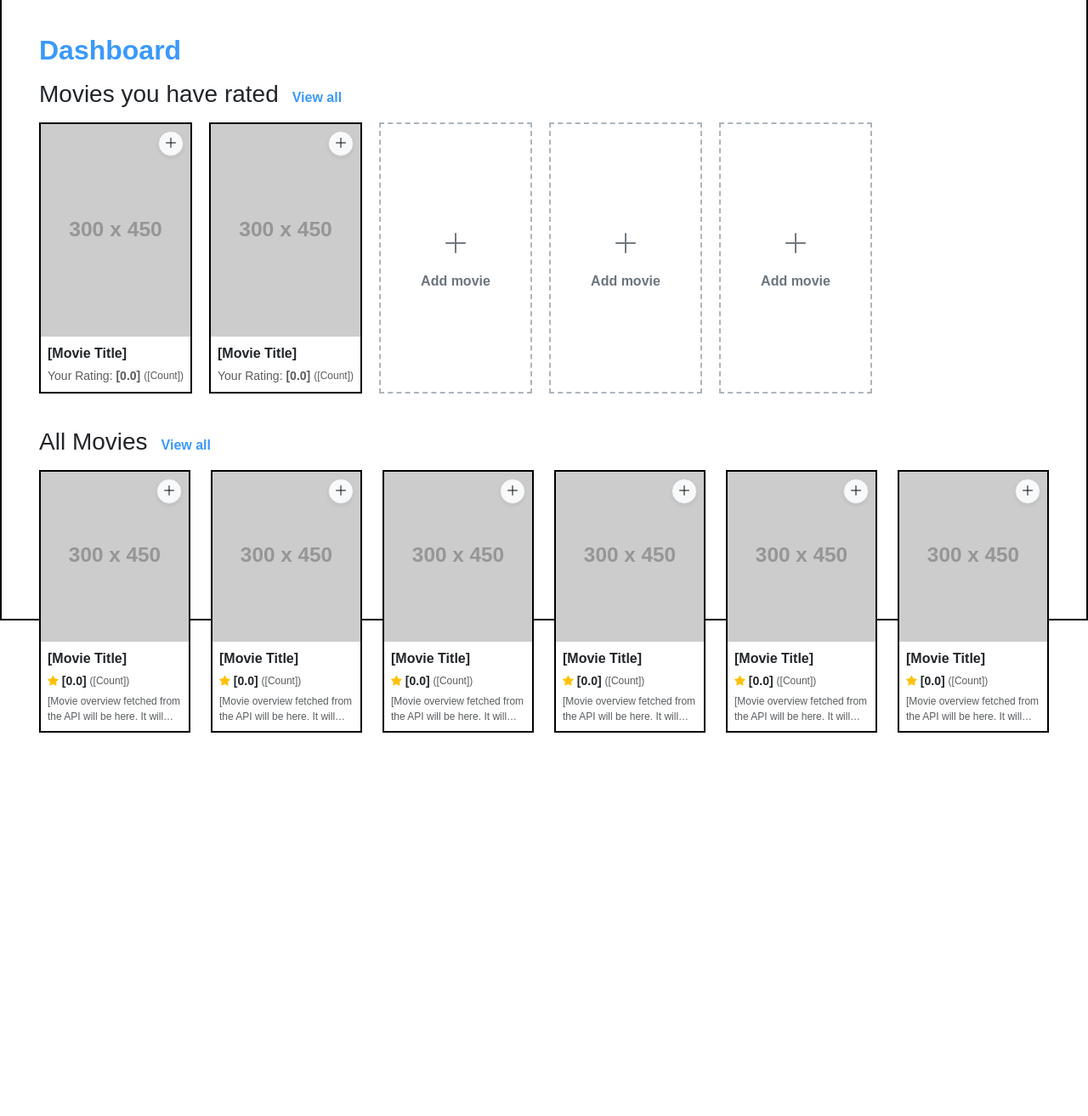
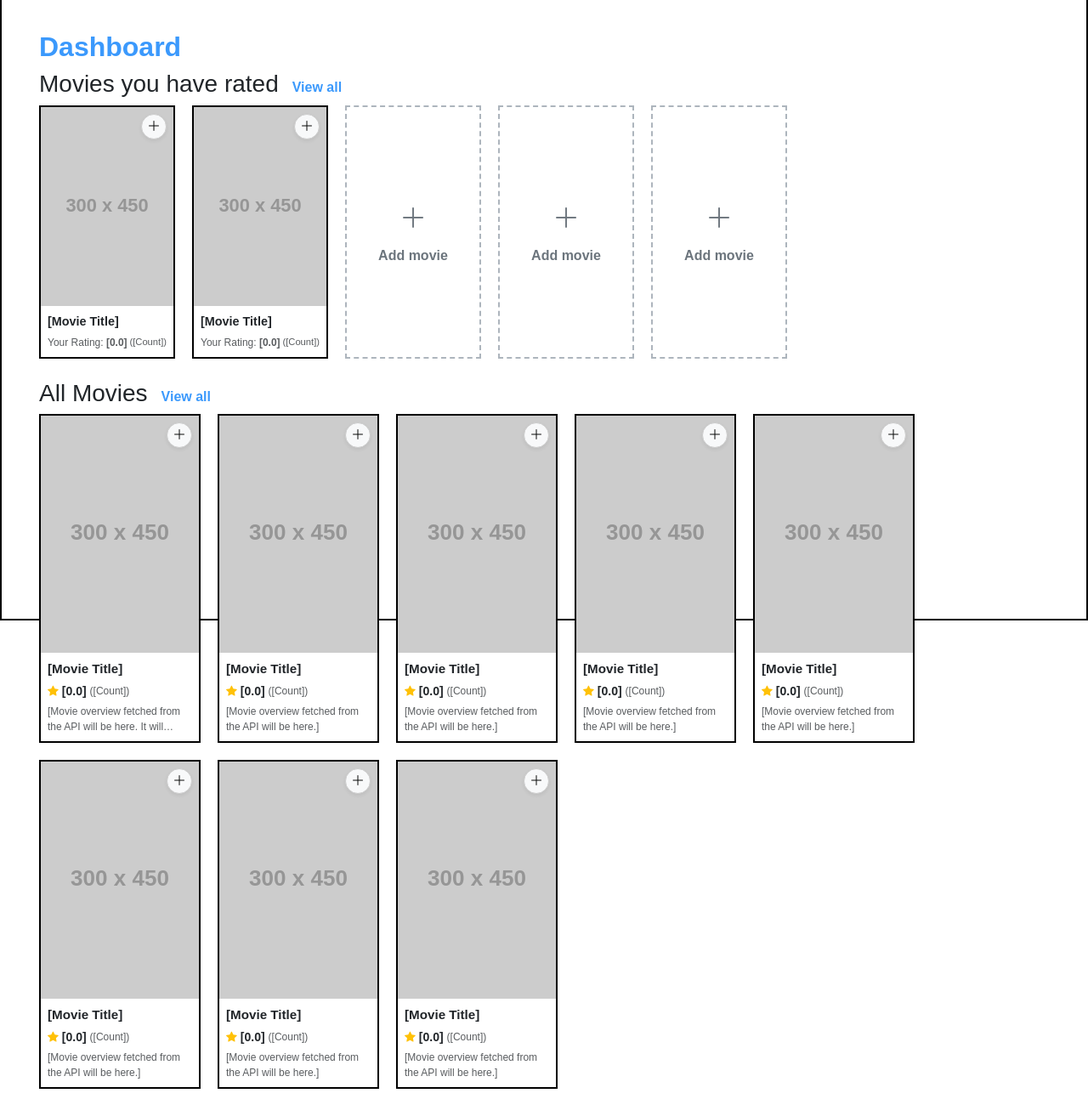
Before and after one commit to LukePalmer1/movie_master, a Django app: template templates/movie_app/dashboard.html in a window 1280 px wide. Shown: the part 70-1383 px from the top of the page at 85% size. Before the commit the page ends 932 px from the top, so only its background shows below. Run offline with Django 3.2, Linux system fonts and the light colour scheme; the template is opened without the code that fills it, so the values that code supplies are empty; grey boxes labelled with a size stand in for pictures from a placeholder-image service; some libraries are stand-ins or nearby versions.

Commit message:
Updated layout and made dimensions correct for API posters

```diff
--- a/templates/movie_app/dashboard.html
+++ b/templates/movie_app/dashboard.html
@@ -1,62 +1,62 @@
 {% extends 'movie_app/base.html' %}
 
 {% block content %}
-<div class="container-fluid mt-2">
-    <div class="mb-3">
+<div class="container-fluid mt-1">
+    <div class="mb-2">
         <h2 class="fw-bold mb-0" style="color: var(--primary-blue);">Dashboard</h2>
     </div>
 
-    <div class="mb-4">
-        <div class="d-flex align-items-baseline mb-3">
+    <div class="mb-3">
+        <div class="d-flex align-items-baseline mb-2">
             <h3 class="mb-0 me-3">Movies you have rated</h3>
             <a href="#" class="text-decoration-none fw-bold" style="color: var(--primary-blue);">View all</a>
         </div>
 
-        <div class="d-flex overflow-auto pb-3" style="gap: 20px; scrollbar-width: thin;">
+        <div class="d-flex overflow-auto pb-2" style="gap: 20px; scrollbar-width: thin;">
 
-            <div class="card rounded-0 flex-shrink-0" style="width: 180px; border: var(--wireframe-border);">
-                <div class="position-relative bg-light" style="height: 250px;">
+            <div class="card rounded-0 flex-shrink-0" style="width: 160px; border: var(--wireframe-border);">
+                <div class="position-relative bg-light" style="aspect-ratio: 2 / 3;">
                     <img src="https://placehold.co/300x450/e9ecef/495057?text=Poster" alt="Movie Poster placeholder" class="w-100 h-100" style="object-fit: cover;">
                     <button class="btn btn-light rounded-circle position-absolute shadow-sm d-flex align-items-center justify-content-center" style="top: 8px; right: 8px; width: 30px; height: 30px; border: 1px solid #ccc; padding: 0;">
                         <i class="bi bi-plus-lg"></i>
                     </button>
                 </div>
                 <div class="card-body p-2">
-                    <p class="mb-0 fw-bold text-truncate">[Movie Title]</p>
+                    <p class="mb-0 fw-bold text-truncate" style="font-size: 0.9rem;">[Movie Title]</p>
                     <div class="d-flex justify-content-between align-items-center mt-1">
-                        <small class="text-muted">Your Rating: <span class="fw-bold">[0.0]</span></small>
-                        <small class="text-muted" style="font-size: 0.75rem;">([Count])</small>
+                        <small class="text-muted" style="font-size: 0.75rem;">Your Rating: <span class="fw-bold">[0.0]</span></small>
+                        <small class="text-muted" style="font-size: 0.7rem;">([Count])</small>
                     </div>
                 </div>
             </div>
 
-            <div class="card rounded-0 flex-shrink-0" style="width: 180px; border: var(--wireframe-border);">
-                <div class="position-relative bg-light" style="height: 250px;">
+            <div class="card rounded-0 flex-shrink-0" style="width: 160px; border: var(--wireframe-border);">
+                <div class="position-relative bg-light" style="aspect-ratio: 2 / 3;">
                     <img src="https://placehold.co/300x450/e9ecef/495057?text=Poster" alt="Movie Poster placeholder" class="w-100 h-100" style="object-fit: cover;">
                     <button class="btn btn-light rounded-circle position-absolute shadow-sm d-flex align-items-center justify-content-center" style="top: 8px; right: 8px; width: 30px; height: 30px; border: 1px solid #ccc; padding: 0;">
                         <i class="bi bi-plus-lg"></i>
                     </button>
                 </div>
                 <div class="card-body p-2">
-                    <p class="mb-0 fw-bold text-truncate">[Movie Title]</p>
+                    <p class="mb-0 fw-bold text-truncate" style="font-size: 0.9rem;">[Movie Title]</p>
                     <div class="d-flex justify-content-between align-items-center mt-1">
-                        <small class="text-muted">Your Rating: <span class="fw-bold">[0.0]</span></small>
-                        <small class="text-muted" style="font-size: 0.75rem;">([Count])</small>
+                        <small class="text-muted" style="font-size: 0.75rem;">Your Rating: <span class="fw-bold">[0.0]</span></small>
+                        <small class="text-muted" style="font-size: 0.7rem;">([Count])</small>
                     </div>
                 </div>
             </div>
 
-            <div class="card rounded-0 flex-shrink-0 d-flex flex-column align-items-center justify-content-center" style="width: 180px; border: 2px dashed #adb5bd; background-color: transparent; cursor: pointer;">
+            <div class="card rounded-0 flex-shrink-0 d-flex flex-column align-items-center justify-content-center" style="width: 160px; border: 2px dashed #adb5bd; background-color: transparent; cursor: pointer;">
                 <i class="bi bi-plus-lg text-secondary mb-2" style="font-size: 2rem;"></i>
                 <span class="text-secondary fw-bold">Add movie</span>
             </div>
 
-            <div class="card rounded-0 flex-shrink-0 d-flex flex-column align-items-center justify-content-center" style="width: 180px; border: 2px dashed #adb5bd; background-color: transparent; cursor: pointer;">
+            <div class="card rounded-0 flex-shrink-0 d-flex flex-column align-items-center justify-content-center" style="width: 160px; border: 2px dashed #adb5bd; background-color: transparent; cursor: pointer;">
                 <i class="bi bi-plus-lg text-secondary mb-2" style="font-size: 2rem;"></i>
                 <span class="text-secondary fw-bold">Add movie</span>
             </div>
 
-            <div class="card rounded-0 flex-shrink-0 d-flex flex-column align-items-center justify-content-center" style="width: 180px; border: 2px dashed #adb5bd; background-color: transparent; cursor: pointer;">
+            <div class="card rounded-0 flex-shrink-0 d-flex flex-column align-items-center justify-content-center" style="width: 160px; border: 2px dashed #adb5bd; background-color: transparent; cursor: pointer;">
                 <i class="bi bi-plus-lg text-secondary mb-2" style="font-size: 2rem;"></i>
                 <span class="text-secondary fw-bold">Add movie</span>
             </div>
@@ -65,23 +65,22 @@
     </div>
 
     <div>
-        <div class="d-flex align-items-baseline mb-3">
+        <div class="d-flex align-items-baseline mb-2">
             <h3 class="mb-0 me-3">All Movies</h3>
             <a href="#" class="text-decoration-none fw-bold" style="color: var(--primary-blue);">View all</a>
         </div>
 
-        <div class="row g-4">
+        <div class="d-flex flex-wrap" style="gap: 20px;">
 
-            <div class="col-6 col-md-4 col-lg-2">
-                <div class="card rounded-0 h-100" style="border: var(--wireframe-border);">
-                    <div class="position-relative bg-light" style="height: 200px;">
+            <div class="card rounded-0" style="width: 190px; border: var(--wireframe-border);">
+                <div class="position-relative bg-light" style="aspect-ratio: 2 / 3;">
                     <img src="https://placehold.co/300x450/e9ecef/495057?text=Poster" alt="Movie Poster placeholder" class="w-100 h-100" style="object-fit: cover;">
                     <button class="btn btn-light rounded-circle position-absolute shadow-sm d-flex align-items-center justify-content-center" style="top: 8px; right: 8px; width: 30px; height: 30px; border: 1px solid #ccc; padding: 0;">
                         <i class="bi bi-plus-lg"></i>
                     </button>
                 </div>
                 <div class="card-body p-2 d-flex flex-column">
-                        <p class="mb-0 fw-bold text-truncate">[Movie Title]</p>
+                    <p class="mb-0 fw-bold text-truncate" style="font-size: 0.95rem;">[Movie Title]</p>
                     <div class="d-flex align-items-center mt-1 mb-1">
                         <i class="bi bi-star-fill text-warning me-1" style="font-size: 0.8rem;"></i>
                         <small class="fw-bold me-1">[0.0]</small>
@@ -92,115 +91,144 @@
                     </p>
                 </div>
             </div>
-            </div>
 
-            <div class="col-6 col-md-4 col-lg-2">
-                <div class="card rounded-0 h-100" style="border: var(--wireframe-border);">
-                    <div class="position-relative bg-light" style="height: 200px;">
+            <div class="card rounded-0" style="width: 190px; border: var(--wireframe-border);">
+                <div class="position-relative bg-light" style="aspect-ratio: 2 / 3;">
                     <img src="https://placehold.co/300x450/e9ecef/495057?text=Poster" alt="Movie Poster placeholder" class="w-100 h-100" style="object-fit: cover;">
                     <button class="btn btn-light rounded-circle position-absolute shadow-sm d-flex align-items-center justify-content-center" style="top: 8px; right: 8px; width: 30px; height: 30px; border: 1px solid #ccc; padding: 0;">
                         <i class="bi bi-plus-lg"></i>
                     </button>
                 </div>
                 <div class="card-body p-2 d-flex flex-column">
-                        <p class="mb-0 fw-bold text-truncate">[Movie Title]</p>
+                    <p class="mb-0 fw-bold text-truncate" style="font-size: 0.95rem;">[Movie Title]</p>
                     <div class="d-flex align-items-center mt-1 mb-1">
                         <i class="bi bi-star-fill text-warning me-1" style="font-size: 0.8rem;"></i>
                         <small class="fw-bold me-1">[0.0]</small>
                         <small class="text-muted" style="font-size: 0.75rem;">([Count])</small>
                     </div>
                     <p class="text-muted mb-0" style="font-size: 0.75rem; display: -webkit-box; -webkit-line-clamp: 2; -webkit-box-orient: vertical; overflow: hidden;">
-                            [Movie overview fetched from the API will be here. It will automatically be two lines to keep cards clean.]
+                        [Movie overview fetched from the API will be here.]
                     </p>
                 </div>
             </div>
-            </div>
 
-            <div class="col-6 col-md-4 col-lg-2">
-                <div class="card rounded-0 h-100" style="border: var(--wireframe-border);">
-                    <div class="position-relative bg-light" style="height: 200px;">
+            <div class="card rounded-0" style="width: 190px; border: var(--wireframe-border);">
+                <div class="position-relative bg-light" style="aspect-ratio: 2 / 3;">
                     <img src="https://placehold.co/300x450/e9ecef/495057?text=Poster" alt="Movie Poster placeholder" class="w-100 h-100" style="object-fit: cover;">
                     <button class="btn btn-light rounded-circle position-absolute shadow-sm d-flex align-items-center justify-content-center" style="top: 8px; right: 8px; width: 30px; height: 30px; border: 1px solid #ccc; padding: 0;">
                         <i class="bi bi-plus-lg"></i>
                     </button>
                 </div>
                 <div class="card-body p-2 d-flex flex-column">
-                        <p class="mb-0 fw-bold text-truncate">[Movie Title]</p>
+                    <p class="mb-0 fw-bold text-truncate" style="font-size: 0.95rem;">[Movie Title]</p>
                     <div class="d-flex align-items-center mt-1 mb-1">
                         <i class="bi bi-star-fill text-warning me-1" style="font-size: 0.8rem;"></i>
                         <small class="fw-bold me-1">[0.0]</small>
                         <small class="text-muted" style="font-size: 0.75rem;">([Count])</small>
                     </div>
                     <p class="text-muted mb-0" style="font-size: 0.75rem; display: -webkit-box; -webkit-line-clamp: 2; -webkit-box-orient: vertical; overflow: hidden;">
-                            [Movie overview fetched from the API will be here. It will automatically be two lines to keep cards clean.]
+                        [Movie overview fetched from the API will be here.]
                     </p>
                 </div>
             </div>
-            </div>
 
-            <div class="col-6 col-md-4 col-lg-2">
-                <div class="card rounded-0 h-100" style="border: var(--wireframe-border);">
-                    <div class="position-relative bg-light" style="height: 200px;">
+            <div class="card rounded-0" style="width: 190px; border: var(--wireframe-border);">
+                <div class="position-relative bg-light" style="aspect-ratio: 2 / 3;">
                     <img src="https://placehold.co/300x450/e9ecef/495057?text=Poster" alt="Movie Poster placeholder" class="w-100 h-100" style="object-fit: cover;">
                     <button class="btn btn-light rounded-circle position-absolute shadow-sm d-flex align-items-center justify-content-center" style="top: 8px; right: 8px; width: 30px; height: 30px; border: 1px solid #ccc; padding: 0;">
                         <i class="bi bi-plus-lg"></i>
                     </button>
                 </div>
                 <div class="card-body p-2 d-flex flex-column">
-                        <p class="mb-0 fw-bold text-truncate">[Movie Title]</p>
+                    <p class="mb-0 fw-bold text-truncate" style="font-size: 0.95rem;">[Movie Title]</p>
                     <div class="d-flex align-items-center mt-1 mb-1">
                         <i class="bi bi-star-fill text-warning me-1" style="font-size: 0.8rem;"></i>
                         <small class="fw-bold me-1">[0.0]</small>
                         <small class="text-muted" style="font-size: 0.75rem;">([Count])</small>
                     </div>
                     <p class="text-muted mb-0" style="font-size: 0.75rem; display: -webkit-box; -webkit-line-clamp: 2; -webkit-box-orient: vertical; overflow: hidden;">
-                            [Movie overview fetched from the API will be here. It will automatically be two lines to keep cards clean.]
+                        [Movie overview fetched from the API will be here.]
                     </p>
                 </div>
             </div>
-            </div>
 
-            <div class="col-6 col-md-4 col-lg-2">
-                <div class="card rounded-0 h-100" style="border: var(--wireframe-border);">
-                    <div class="position-relative bg-light" style="height: 200px;">
+            <div class="card rounded-0" style="width: 190px; border: var(--wireframe-border);">
+                <div class="position-relative bg-light" style="aspect-ratio: 2 / 3;">
                     <img src="https://placehold.co/300x450/e9ecef/495057?text=Poster" alt="Movie Poster placeholder" class="w-100 h-100" style="object-fit: cover;">
                     <button class="btn btn-light rounded-circle position-absolute shadow-sm d-flex align-items-center justify-content-center" style="top: 8px; right: 8px; width: 30px; height: 30px; border: 1px solid #ccc; padding: 0;">
                         <i class="bi bi-plus-lg"></i>
                     </button>
                 </div>
                 <div class="card-body p-2 d-flex flex-column">
-                        <p class="mb-0 fw-bold text-truncate">[Movie Title]</p>
+                    <p class="mb-0 fw-bold text-truncate" style="font-size: 0.95rem;">[Movie Title]</p>
                     <div class="d-flex align-items-center mt-1 mb-1">
                         <i class="bi bi-star-fill text-warning me-1" style="font-size: 0.8rem;"></i>
                         <small class="fw-bold me-1">[0.0]</small>
                         <small class="text-muted" style="font-size: 0.75rem;">([Count])</small>
                     </div>
                     <p class="text-muted mb-0" style="font-size: 0.75rem; display: -webkit-box; -webkit-line-clamp: 2; -webkit-box-orient: vertical; overflow: hidden;">
-                            [Movie overview fetched from the API will be here. It will automatically be two lines to keep cards clean.]
+                        [Movie overview fetched from the API will be here.]
                     </p>
                 </div>
             </div>
-            </div>
 
-            <div class="col-6 col-md-4 col-lg-2">
-                <div class="card rounded-0 h-100" style="border: var(--wireframe-border);">
-                    <div class="position-relative bg-light" style="height: 200px;">
+            <div class="card rounded-0" style="width: 190px; border: var(--wireframe-border);">
+                <div class="position-relative bg-light" style="aspect-ratio: 2 / 3;">
                     <img src="https://placehold.co/300x450/e9ecef/495057?text=Poster" alt="Movie Poster placeholder" class="w-100 h-100" style="object-fit: cover;">
                     <button class="btn btn-light rounded-circle position-absolute shadow-sm d-flex align-items-center justify-content-center" style="top: 8px; right: 8px; width: 30px; height: 30px; border: 1px solid #ccc; padding: 0;">
                         <i class="bi bi-plus-lg"></i>
                     </button>
                 </div>
                 <div class="card-body p-2 d-flex flex-column">
-                        <p class="mb-0 fw-bold text-truncate">[Movie Title]</p>
+                    <p class="mb-0 fw-bold text-truncate" style="font-size: 0.95rem;">[Movie Title]</p>
                     <div class="d-flex align-items-center mt-1 mb-1">
                         <i class="bi bi-star-fill text-warning me-1" style="font-size: 0.8rem;"></i>
                         <small class="fw-bold me-1">[0.0]</small>
                         <small class="text-muted" style="font-size: 0.75rem;">([Count])</small>
                     </div>
                     <p class="text-muted mb-0" style="font-size: 0.75rem; display: -webkit-box; -webkit-line-clamp: 2; -webkit-box-orient: vertical; overflow: hidden;">
-                            [Movie overview fetched from the API will be here. It will automatically be two lines to keep cards clean.]
+                        [Movie overview fetched from the API will be here.]
                     </p>
                 </div>
+            </div>
+
+            <div class="card rounded-0" style="width: 190px; border: var(--wireframe-border);">
+                <div class="position-relative bg-light" style="aspect-ratio: 2 / 3;">
+                    <img src="https://placehold.co/300x450/e9ecef/495057?text=Poster" alt="Movie Poster placeholder" class="w-100 h-100" style="object-fit: cover;">
+                    <button class="btn btn-light rounded-circle position-absolute shadow-sm d-flex align-items-center justify-content-center" style="top: 8px; right: 8px; width: 30px; height: 30px; border: 1px solid #ccc; padding: 0;">
+                        <i class="bi bi-plus-lg"></i>
+                    </button>
+                </div>
+                <div class="card-body p-2 d-flex flex-column">
+                    <p class="mb-0 fw-bold text-truncate" style="font-size: 0.95rem;">[Movie Title]</p>
+                    <div class="d-flex align-items-center mt-1 mb-1">
+                        <i class="bi bi-star-fill text-warning me-1" style="font-size: 0.8rem;"></i>
+                        <small class="fw-bold me-1">[0.0]</small>
+                        <small class="text-muted" style="font-size: 0.75rem;">([Count])</small>
+                    </div>
+                    <p class="text-muted mb-0" style="font-size: 0.75rem; display: -webkit-box; -webkit-line-clamp: 2; -webkit-box-orient: vertical; overflow: hidden;">
+                        [Movie overview fetched from the API will be here.]
+                    </p>
+                </div>
+            </div>
+
+            <div class="card rounded-0" style="width: 190px; border: var(--wireframe-border);">
+                <div class="position-relative bg-light" style="aspect-ratio: 2 / 3;">
+                    <img src="https://placehold.co/300x450/e9ecef/495057?text=Poster" alt="Movie Poster placeholder" class="w-100 h-100" style="object-fit: cover;">
+                    <button class="btn btn-light rounded-circle position-absolute shadow-sm d-flex align-items-center justify-content-center" style="top: 8px; right: 8px; width: 30px; height: 30px; border: 1px solid #ccc; padding: 0;">
+                        <i class="bi bi-plus-lg"></i>
+                    </button>
+                </div>
+                <div class="card-body p-2 d-flex flex-column">
+                    <p class="mb-0 fw-bold text-truncate" style="font-size: 0.95rem;">[Movie Title]</p>
+                    <div class="d-flex align-items-center mt-1 mb-1">
+                        <i class="bi bi-star-fill text-warning me-1" style="font-size: 0.8rem;"></i>
+                        <small class="fw-bold me-1">[0.0]</small>
+                        <small class="text-muted" style="font-size: 0.75rem;">([Count])</small>
+                    </div>
+                    <p class="text-muted mb-0" style="font-size: 0.75rem; display: -webkit-box; -webkit-line-clamp: 2; -webkit-box-orient: vertical; overflow: hidden;">
+                        [Movie overview fetched from the API will be here.]
+                    </p>
                 </div>
             </div>
 
```
Lines whose indentation alone changed are shown as unchanged.
